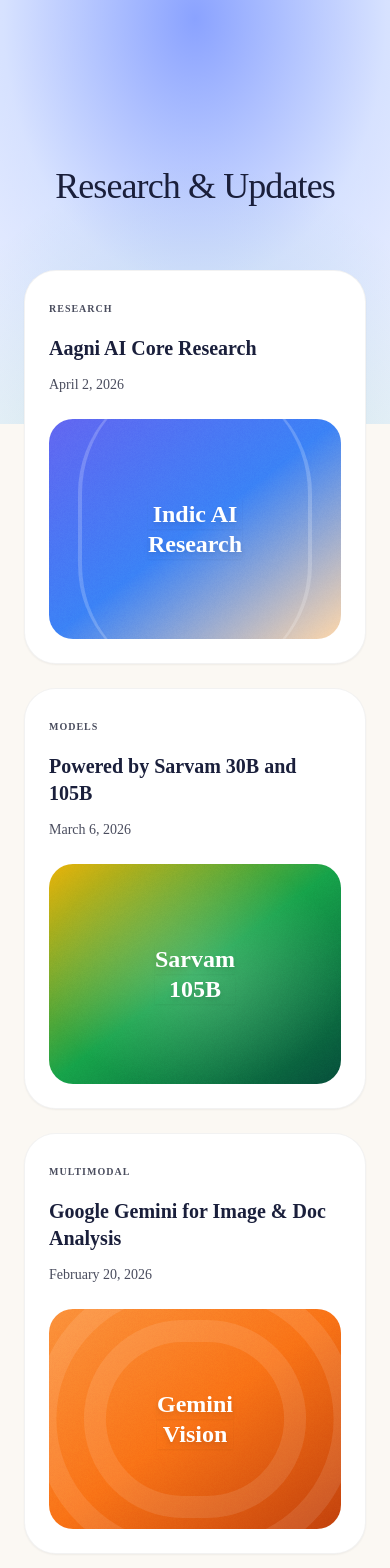
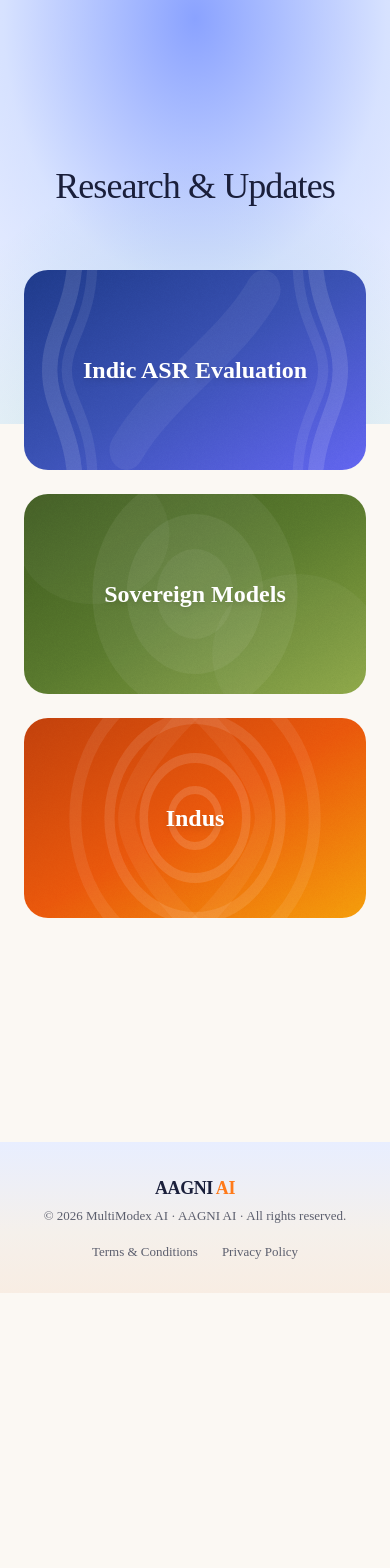
Before and after one commit to BhavyaKansal20/AAGNIChatbot, a Next.js app: page /company in a window 390 px wide. Shown: the part 420-1988 px from the top of the page. After the commit the page ends 1713 px from the top, so only its background shows below. Built offline with nearby package versions, Linux system fonts and the light colour scheme.

Commit message:
feat: research cards sarvam-style, developer info update, safari/mobile fixes, footer enhancement

```diff
--- a/components/landing/LandingFooter.tsx
+++ b/components/landing/LandingFooter.tsx
@@ -1,39 +1,35 @@
 'use client'
+
 import Link from 'next/link'
 
 export function LandingFooter() {
   return (
-    <footer className="relative w-full h-[150px] flex flex-col justify-center overflow-hidden border-t border-black/5 mt-auto">
-      {/* Background Gradient (Pale Blue with soft orange bottom glow - exactly like Image 1) */}
-      <div className="absolute inset-0 w-full h-full pointer-events-none bg-white">
-        {/* Soft blue top/base */}
-        <div className="absolute inset-0 bg-gradient-to-b from-[#E3EBFF] to-white opacity-80" />
-
-        {/* Soft orange glow at the bottom center */}
-        <div
-          className="absolute bottom-[-50%] left-1/2 -translate-x-1/2 w-[120%] h-[150%]"
-          style={{
-            background: 'radial-gradient(ellipse 100% 100% at 50% 100%, rgba(255,170,100,0.5) 0%, rgba(255,200,150,0.2) 40%, transparent 100%)',
-            filter: 'blur(40px)'
-          }}
-        />
-      </div>
-
-      <div className="relative z-10 w-full max-w-7xl mx-auto px-10 flex flex-row items-center justify-between">
-
-        {/* Left side: Copyright (Matching Image 1) */}
-        <div className="flex items-center">
-          <p className="text-[13px] font-sans text-[#5C5F6E] font-medium tracking-wide">
-            © 2026 Aagni AI (Axonwise Private Limited). All rights reserved.
-          </p>
+    <footer
+      className="w-full py-8 px-6 md:px-12"
+      style={{
+        background:
+          'linear-gradient(180deg, #E8EEFF 0%, #F5F0EB 60%, #F8EDE3 100%)',
+      }}
+    >
+      <div className="max-w-7xl mx-auto flex flex-col md:flex-row items-center justify-between gap-4">
+        {/* Left: Logo + Copyright */}
+        <div className="flex flex-col items-center md:items-start gap-1">
+          <span className="text-lg font-bold tracking-tight text-[#1A1F3B] font-serif">
+            AAGNI <span className="text-[#FF7A1A]">AI</span>
+          </span>
+          <span className="font-sans text-[13px] text-[#5C5F6E]">
+            © 2026 MultiModex AI · AAGNI AI · All rights reserved.
+          </span>
         </div>
 
-        {/* Right side: Nav links instead of Address (per user request) */}
-        <div className="flex items-center gap-8 font-serif text-[13px] font-bold tracking-wider text-[#1A1F3B]">
-          <Link href="/platform" className="hover:text-[#FF7A1A] transition-colors">PLATFORM</Link>
-          <Link href="/developers" className="hover:text-[#FF7A1A] transition-colors">DEVELOPERS</Link>
-          <Link href="/docs" className="hover:text-[#FF7A1A] transition-colors">RESOURCES</Link>
-          <Link href="/company" className="hover:text-[#FF7A1A] transition-colors">ABOUT</Link>
+        {/* Right: Legal Links */}
+        <div className="flex items-center gap-6 font-sans text-[13px] text-[#5C5F6E]">
+          <Link href="/terms" className="hover:text-[#1A1F3B] transition-colors">
+            Terms &amp; Conditions
+          </Link>
+          <Link href="/privacy" className="hover:text-[#1A1F3B] transition-colors">
+            Privacy Policy
+          </Link>
         </div>
       </div>
     </footer>
--- a/components/landing/PoweringIndiaSection.tsx
+++ b/components/landing/PoweringIndiaSection.tsx
@@ -69,7 +69,7 @@
             <div>
               <h3 className="text-[19px] font-semibold text-[#1F2937] mb-2 font-sans tracking-tight">Sovereign by design</h3>
               <p className="text-[15px] text-[#6B7280] font-sans leading-relaxed">
-                Build, deploy, and run AI with full control, developed and operated entirely in India
+                Build, deploy, and run AI with full control, developed and operated entirely in India by AAGNI AI
               </p>
             </div>
           </div>
@@ -84,7 +84,7 @@
             <div>
               <h3 className="text-[19px] font-semibold text-[#1F2937] mb-2 font-sans tracking-tight">State of the art models</h3>
               <p className="text-[15px] text-[#6B7280] font-sans leading-relaxed">
-                Industry-leading models built for India's languages, culture, and context
+                Powered by Sarvam 30B, 105B and Google Gemini — industry-leading models built for India&apos;s languages, culture, and context
               </p>
             </div>
           </div>
@@ -99,7 +99,7 @@
             <div>
               <h3 className="text-[19px] font-semibold text-[#1F2937] mb-2 font-sans tracking-tight">Human at the core</h3>
               <p className="text-[15px] text-[#6B7280] font-sans leading-relaxed">
-                Forward deployed engineers work alongside your teams to deliver production-ready agents
+                AAGNI AI engineers work alongside your teams to deliver production-ready AI agents and solutions
               </p>
             </div>
           </div>
--- a/components/landing/ResearchUpdates.tsx
+++ b/components/landing/ResearchUpdates.tsx
@@ -3,28 +3,19 @@
 
 const updates = [
   {
-    tag: 'RESEARCH',
-    title: 'Aagni AI Core Research',
-    date: 'April 2, 2026',
-    imageType: 'blue',
-    imageText1: 'Indic AI',
-    imageText2: 'Research',
+    title: 'Indic ASR Evaluation',
+    gradient: 'from-[#1e3a8a] via-[#3b52b5] to-[#6366f1]',
+    type: 'blue',
   },
   {
-    tag: 'MODELS',
-    title: 'Powered by Sarvam 30B and 105B',
-    date: 'March 6, 2026',
-    imageType: 'green',
-    imageText1: 'Sarvam',
-    imageText2: '105B',
+    title: 'Sovereign Models',
+    gradient: 'from-[#3d5a1e] via-[#5a7a2e] to-[#8aa542]',
+    type: 'green',
   },
   {
-    tag: 'MULTIMODAL',
-    title: 'Google Gemini for Image & Doc Analysis',
-    date: 'February 20, 2026',
-    imageType: 'orange',
-    imageText1: 'Gemini',
-    imageText2: 'Vision',
+    title: 'Indus',
+    gradient: 'from-[#c2410c] via-[#ea580c] to-[#f59e0b]',
+    type: 'orange',
   },
 ]
 
@@ -33,11 +24,11 @@
     <section className="py-24 px-6 max-w-7xl mx-auto w-full">
       <div className="text-center mb-16">
         <h2 className="text-4xl lg:text-5xl font-serif text-[#1A1F3B] tracking-tight">
-          Research & Updates
+          Research &amp; Updates
         </h2>
       </div>
 
-      <div className="grid md:grid-cols-2 lg:grid-cols-3 gap-6">
+      <div className="grid md:grid-cols-3 gap-6">
         {updates.map((update, i) => (
           <motion.div
             key={i}
@@ -45,60 +36,55 @@
             whileInView={{ opacity: 1, y: 0 }}
             viewport={{ once: true }}
             transition={{ delay: i * 0.1, duration: 0.6 }}
-            className="bg-white rounded-[32px] p-6 border border-black/5 shadow-sm hover:shadow-md transition-shadow cursor-pointer flex flex-col group"
+            className={`rounded-[24px] overflow-hidden h-[200px] relative cursor-pointer group bg-gradient-to-br ${update.gradient}`}
           >
-            <div className="mb-4">
-              <span className="text-[10px] font-bold tracking-widest text-[#4A4D5E] uppercase font-sans">
-                {update.tag}
+            {/* Organic SVG decorative shapes */}
+            {update.type === 'blue' && (
+              <svg className="absolute inset-0 w-full h-full" viewBox="0 0 400 200" preserveAspectRatio="none" fill="none" xmlns="http://www.w3.org/2000/svg">
+                {/* Large bracket / wave shape left */}
+                <path d="M60 -20C60 40 30 60 30 100C30 140 60 160 60 220" stroke="rgba(255,255,255,0.12)" strokeWidth="18" strokeLinecap="round" fill="none" />
+                <path d="M80 -10C80 50 50 70 50 100C50 130 80 150 80 210" stroke="rgba(255,255,255,0.08)" strokeWidth="12" strokeLinecap="round" fill="none" />
+                {/* Large bracket / wave shape right */}
+                <path d="M340 -20C340 40 370 60 370 100C370 140 340 160 340 220" stroke="rgba(255,255,255,0.12)" strokeWidth="18" strokeLinecap="round" fill="none" />
+                <path d="M320 -10C320 50 350 70 350 100C350 130 320 150 320 210" stroke="rgba(255,255,255,0.08)" strokeWidth="12" strokeLinecap="round" fill="none" />
+                {/* Central subtle wave */}
+                <path d="M120 180C160 120 240 80 280 20" stroke="rgba(255,255,255,0.06)" strokeWidth="40" strokeLinecap="round" fill="none" />
+              </svg>
+            )}
+
+            {update.type === 'green' && (
+              <svg className="absolute inset-0 w-full h-full" viewBox="0 0 400 200" preserveAspectRatio="none" fill="none" xmlns="http://www.w3.org/2000/svg">
+                {/* Radial organic blobs */}
+                <circle cx="200" cy="100" r="120" fill="rgba(255,255,255,0.06)" />
+                <circle cx="200" cy="100" r="80" fill="rgba(255,255,255,0.06)" />
+                <circle cx="200" cy="100" r="45" fill="rgba(255,255,255,0.05)" />
+                {/* Off-center blob */}
+                <ellipse cx="320" cy="160" rx="100" ry="80" fill="rgba(255,255,255,0.04)" />
+                <ellipse cx="80" cy="40" rx="90" ry="70" fill="rgba(255,255,255,0.04)" />
+              </svg>
+            )}
+
+            {update.type === 'orange' && (
+              <svg className="absolute inset-0 w-full h-full" viewBox="0 0 400 200" preserveAspectRatio="none" fill="none" xmlns="http://www.w3.org/2000/svg">
+                {/* Concentric cloud / petal shapes */}
+                <circle cx="200" cy="100" r="140" stroke="rgba(255,255,255,0.08)" strokeWidth="14" fill="none" />
+                <circle cx="200" cy="100" r="100" stroke="rgba(255,255,255,0.10)" strokeWidth="12" fill="none" />
+                <circle cx="200" cy="100" r="60" stroke="rgba(255,255,255,0.12)" strokeWidth="10" fill="none" />
+                <circle cx="200" cy="100" r="28" stroke="rgba(255,255,255,0.14)" strokeWidth="8" fill="none" />
+                {/* Petal accent arcs */}
+                <path d="M200 -10C260 40 280 80 280 100C280 120 260 160 200 210" stroke="rgba(255,255,255,0.06)" strokeWidth="20" fill="none" />
+                <path d="M200 -10C140 40 120 80 120 100C120 120 140 160 200 210" stroke="rgba(255,255,255,0.06)" strokeWidth="20" fill="none" />
+              </svg>
+            )}
+
+            {/* Noise texture overlay */}
+            <div className="absolute inset-0 bg-[url('/noise.png')] opacity-15 mix-blend-overlay" />
+
+            {/* Centered white text */}
+            <div className="absolute inset-0 flex items-center justify-center z-10">
+              <span className="text-2xl font-bold text-white drop-shadow-md text-center px-4">
+                {update.title}
               </span>
-            </div>
-
-            <h3 className="text-xl font-bold text-[#1A1F3B] font-serif leading-snug mb-3">
-              {update.title}
-            </h3>
-
-            <p className="text-sm text-[#4A4D5E] font-sans mb-6 flex-1">
-              {update.date}
-            </p>
-
-            {/* Simulated Images from screenshot #3 */}
-            <div className="w-full h-[220px] rounded-[24px] overflow-hidden relative flex items-center justify-center p-6">
-              {update.imageType === 'blue' && (
-                <div className="absolute inset-0 bg-gradient-to-br from-indigo-500 via-blue-500 to-orange-200">
-                  <div className="absolute inset-0 bg-[url('/noise.png')] opacity-20 mix-blend-overlay" />
-                  <div className="absolute inset-0 flex items-center justify-center">
-                     {/* decorative bracket shape */}
-                     <div className="w-[80%] h-[120%] border-x-4 border-white/20 rounded-[100px] scale-y-110" />
-                  </div>
-                </div>
-              )}
-              {update.imageType === 'green' && (
-                <div className="absolute inset-0 bg-gradient-to-br from-yellow-500 via-green-600 to-emerald-900">
-                   <div className="absolute inset-0 bg-[url('/noise.png')] opacity-20 mix-blend-overlay" />
-                   <div className="absolute inset-0 flex items-center justify-center">
-                      <div className="w-full h-full bg-[radial-gradient(ellipse_at_center,_var(--tw-gradient-stops))] from-white/20 via-transparent to-transparent scale-150 rounded-[100%]" />
-                   </div>
-                </div>
-              )}
-              {update.imageType === 'orange' && (
-                <div className="absolute inset-0 bg-gradient-to-br from-orange-400 via-orange-500 to-orange-700">
-                  <div className="absolute inset-0 bg-[url('/noise.png')] opacity-20 mix-blend-overlay" />
-                  <div className="absolute inset-0 flex items-center justify-center overflow-hidden">
-                     <div className="w-[120%] h-[120%] border-[20px] border-white/10 rounded-full scale-110 flex items-center justify-center">
-                        <div className="w-[80%] h-[80%] border-[20px] border-white/10 rounded-full" />
-                     </div>
-                  </div>
-                </div>
-              )}
-
-              <div className="relative z-10 text-center">
-                <span className="block text-2xl font-bold text-white font-sans leading-tight shadow-sm drop-shadow-md">
-                  {update.imageText1}
-                </span>
-                <span className="block text-2xl font-bold text-white font-sans leading-tight shadow-sm drop-shadow-md">
-                  {update.imageText2}
-                </span>
-              </div>
             </div>
           </motion.div>
         ))}
```
Also changed, not shown: app/(dashboard)/layout.tsx (+4 -4 lines), app/globals.css (+22 -10 lines), components/chat/ChatInterface.tsx (+5 -5 lines), components/chat/EmptyState.tsx (+5 -7 lines), components/landing/AuthModal.tsx (+8 -3 lines), components/landing/DeveloperSection.tsx (+4 -4 lines).
